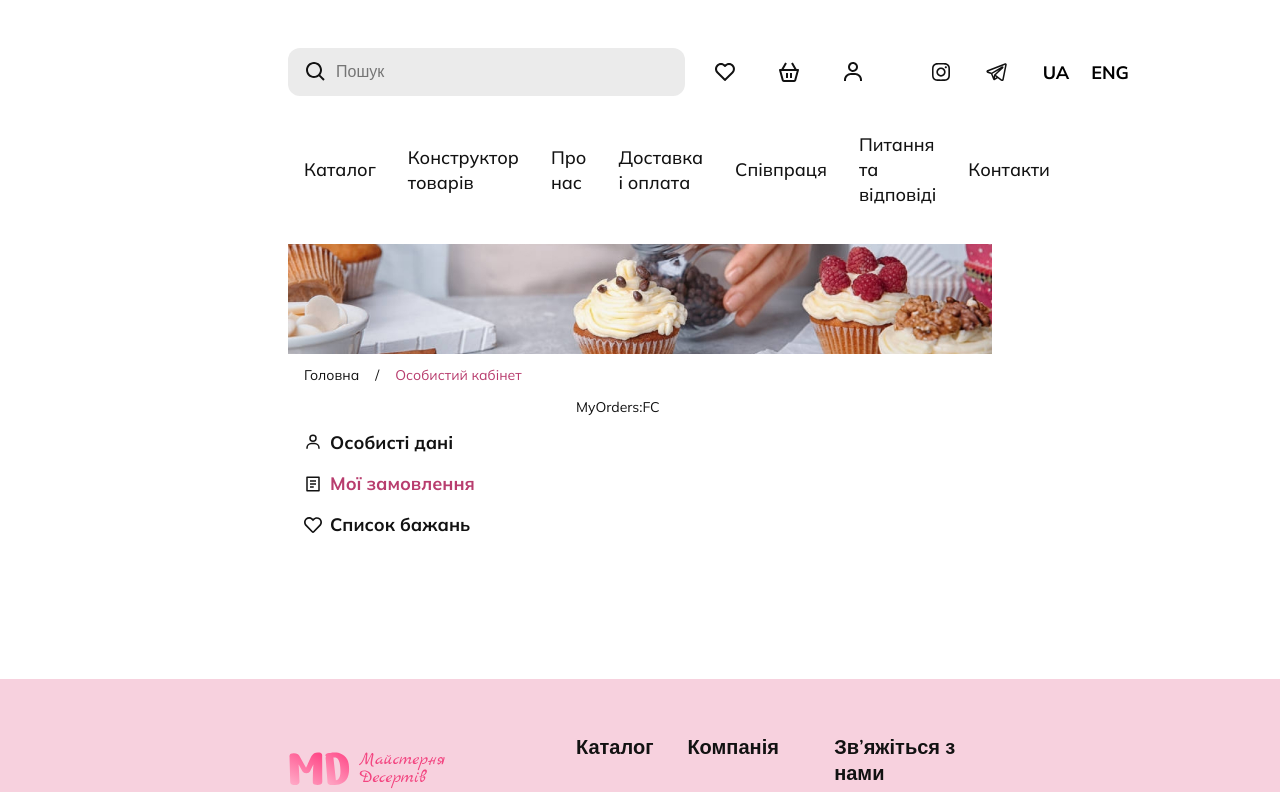
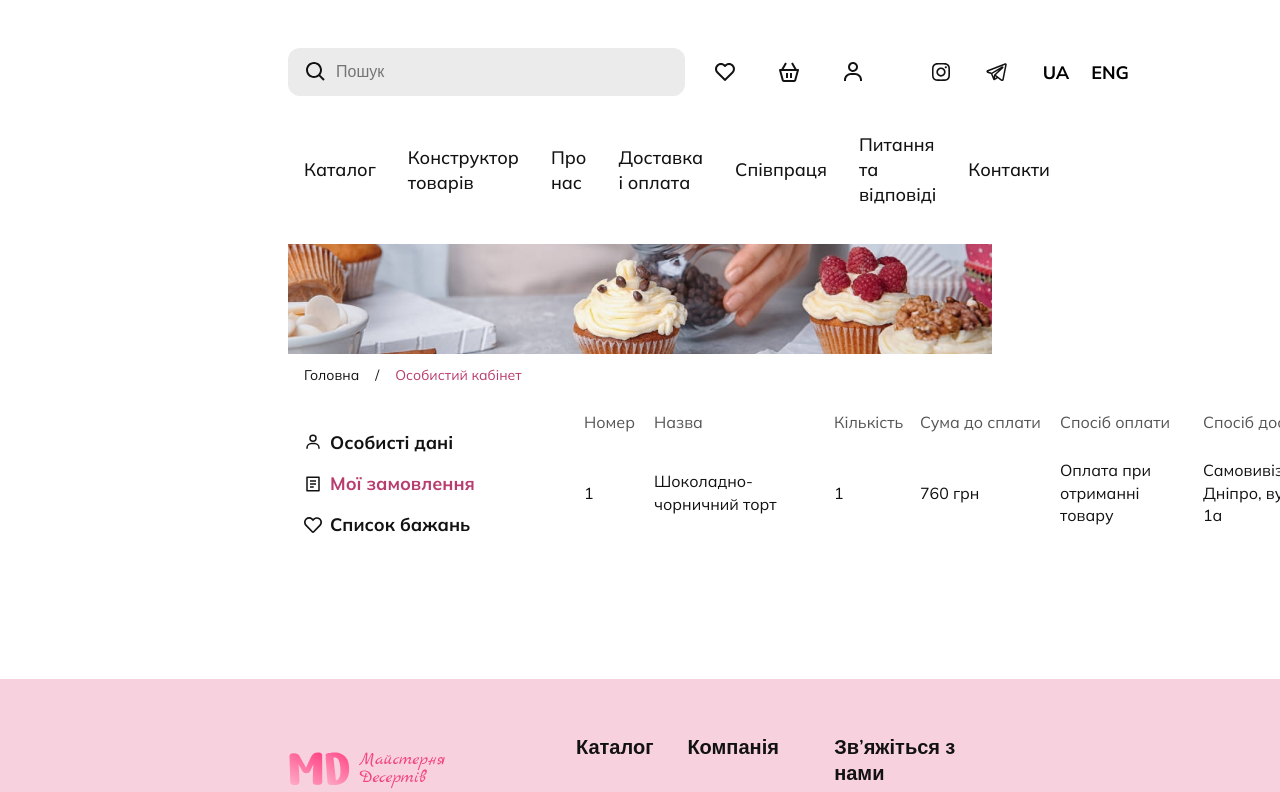
Before and after one commit to V21Tymchenko/dessertShop, a React (Vite) app: page /user/myOrders in a window 1280 px wide. Shown: the top 792 px of the page. Built offline with nearby package versions, Linux system fonts and the light colour scheme.

Commit message:
myOrders + wishList marckup is done

```diff
--- a/src/components/UserData/MyOrders/MyOdrders.styled.js
+++ b/src/components/UserData/MyOrders/MyOdrders.styled.js
@@ -1,78 +1,83 @@
 import styled from "styled-components";
-import RightArrow from "@/assets/images/popularCakes/right-arrow-alt.svg?react";
-import Basket from "@/assets/images/popularCakes/basket.svg?react";
-import { FaHeart } from "react-icons/fa";
 
-export const PopularList = styled.ul`
+export const HeaderTable = styled.div`
   display: flex;
-  margin-top: 41px;
-  gap: ${({ theme }) => theme.spacing(10)};
+  color: ${({ theme }) => theme.colors.inputText};
 `;
 
-export const PopularItem = styled.li`
-  display: flex;
-  flex-direction: column;
-  border-radius: ${({ theme }) => theme.spacing(2)};
-  width: 288px;
-  box-shadow: ${({ theme }) => theme.shadows.primary};
+export const NumRow = styled.p`
+  font-family: ${({ theme }) => theme.colors.secondary};
+  font-size: ${({ theme }) => theme.fontSizes.xs};
+  font-weight: ${({ theme }) => theme.fontWeights.regular};
+  color: inherit;
 
-  position: relative;
+  width: 70px;
+  padding: 13px 8px;
 `;
 
-export const FavoriteBtn = styled.button`
-  position: absolute;
-  background-color: ${({ theme }) => theme.colors.body};
-  width: 48px;
-  height: 48px;
-  border-radius: 12px;
-  display: flex;
-  justify-content: center;
-  align-items: center;
+export const NameRow = styled.p`
+  font-family: ${({ theme }) => theme.colors.secondary};
+  font-size: ${({ theme }) => theme.fontSizes.xs};
+  font-weight: ${({ theme }) => theme.fontWeights.regular};
+  color: inherit;
 
-  top: 16px;
-  right: 16px;
-
-  cursor: pointer;
+  width: 180px;
+  padding: 13px 8px;
 `;
 
-export const FavoriteIcon = styled(FaHeart)`
-  background-color: ${({ theme }) => theme.colors.body};
-  width: 24px;
-  height: 24px;
-  color: ${({ theme }) => theme.colors.active};
-  /* background-color: ${({ theme }) => theme.colors.active}; */
+export const QuantityRow = styled.p`
+  font-family: ${({ theme }) => theme.colors.secondary};
+  font-size: ${({ theme }) => theme.fontSizes.xs};
+  font-weight: ${({ theme }) => theme.fontWeights.regular};
+  color: inherit;
+
+  width: 86px;
+  padding: 13px 8px;
 `;
 
-export const CardsTextContainer = styled.div`
-  padding: ${({ theme }) => theme.spacing(6)} ${({ theme }) => theme.spacing(4)};
+export const SumRow = styled.p`
+  font-family: ${({ theme }) => theme.colors.secondary};
+  font-size: ${({ theme }) => theme.fontSizes.xs};
+  font-weight: ${({ theme }) => theme.fontWeights.regular};
+  color: inherit;
+
+  width: 140px;
+  padding: 13px 8px;
 `;
 
-export const PopularTitle = styled.h3`
+export const PMethodRow = styled.p`
+  font-family: ${({ theme }) => theme.colors.secondary};
   font-size: ${({ theme }) => theme.fontSizes.xs};
-  font-weight: ${({ theme }) => theme.fontWeights.semibold};
+  font-weight: ${({ theme }) => theme.fontWeights.regular};
+  color: inherit;
+
+  width: 143px;
+  padding: 13px 8px;
 `;
 
-export const PopularText = styled.p`
-  font-size: ${({ theme }) => theme.fontSizes.m};
-  font-weight: ${({ theme }) => theme.fontWeights.bold};
-  margin-top: ${({ theme }) => theme.spacing(2)};
+export const DeliveryRow = styled.p`
+  font-family: ${({ theme }) => theme.colors.secondary};
+  font-size: ${({ theme }) => theme.fontSizes.xs};
+  font-weight: ${({ theme }) => theme.fontWeights.regular};
+  color: inherit;
+
+  width: 180px;
+  padding: 13px 8px;
 `;
 
-export const ButtonsContainer = styled.div`
-  display: flex;
-  flex-direction: column;
-  gap: ${({ theme }) => theme.spacing(4)};
-  margin-top: ${({ theme }) => theme.spacing(6)};
+export const StatusFilter = styled.select`
+  font-family: ${({ theme }) => theme.colors.secondary};
+  font-size: ${({ theme }) => theme.fontSizes.xs};
+  font-weight: ${({ theme }) => theme.fontWeights.regular};
+  color: inherit;
+
+  width: 150px;
+  padding: 13px 8px;
 `;
 
-export const ArrowIcon = styled(RightArrow)`
-  width: ${({ theme }) => theme.spacing(6)};
-  height: ${({ theme }) => theme.spacing(6)};
-  margin-left: ${({ theme }) => theme.spacing(2)};
+export const OrderItem = styled.li`
+  color: ${({ theme }) => theme.colors.text};
+
+  display: flex;
+  align-items: center;
 `;
-
-export const BasketIcon = styled(Basket)`
-  width: ${({ theme }) => theme.spacing(6)};
-  height: ${({ theme }) => theme.spacing(6)};
-  margin-left: ${({ theme }) => theme.spacing(2)};
-`;
--- a/src/components/UserData/MyOrders/MyOrders.tsx
+++ b/src/components/UserData/MyOrders/MyOrders.tsx
@@ -1,9 +1,45 @@
-import React, { FC } from 'react'
+import { FC } from "react";
+import {
+  DeliveryRow,
+  HeaderTable,
+  NameRow,
+  NumRow,
+  OrderItem,
+  PMethodRow,
+  QuantityRow,
+  StatusFilter,
+  SumRow,
+} from "./MyOdrders.styled";
 
-const MyOrders:FC = () => {
+const MyOrders: FC = () => {
   return (
-    <div>MyOrders:FC</div>
-  )
-}
+    <div>
+      <HeaderTable>
+        <NumRow>Номер</NumRow>
+        <NameRow>Назва</NameRow>
+        <QuantityRow>Кількість</QuantityRow>
+        <SumRow>Сума до сплати</SumRow>
+        <PMethodRow>Спосіб оплати</PMethodRow>
+        <DeliveryRow>Спосіб доставки</DeliveryRow>
+        <StatusFilter name="" id="">
+          <option value="">Всі</option>
+          <option value="">В обробці</option>
+          <option value="">Доставлено</option>
+        </StatusFilter>
+      </HeaderTable>
+      <ul>
+        <OrderItem>
+          <NumRow>1</NumRow>
+          <NameRow>Шоколадно-чорничний торт</NameRow>
+          <QuantityRow>1</QuantityRow>
+          <SumRow>760 грн</SumRow>
+          <PMethodRow>Оплата при отриманні товару</PMethodRow>
+          <DeliveryRow>Самовивіз, м. Дніпро, вул. Кірова 1а</DeliveryRow>
+          <span>В обробці</span>
+        </OrderItem>
+      </ul>
+    </div>
+  );
+};
 
-export default MyOrders
+export default MyOrders;
--- a/src/components/UserData/WishList/WishList.styled.js
+++ b/src/components/UserData/WishList/WishList.styled.js
@@ -0,0 +1,78 @@
+import styled from "styled-components";
+import RightArrow from "@/assets/images/popularCakes/right-arrow-alt.svg?react";
+import Basket from "@/assets/images/popularCakes/basket.svg?react";
+import { FaHeart } from "react-icons/fa";
+
+export const PopularList = styled.ul`
+  display: flex;
+  margin-top: 41px;
+  gap: ${({ theme }) => theme.spacing(10)};
+`;
+
+export const PopularItem = styled.li`
+  display: flex;
+  flex-direction: column;
+  border-radius: ${({ theme }) => theme.spacing(2)};
+  width: 288px;
+  box-shadow: ${({ theme }) => theme.shadows.primary};
+
+  position: relative;
+`;
+
+export const FavoriteBtn = styled.button`
+  position: absolute;
+  background-color: ${({ theme }) => theme.colors.body};
+  width: 48px;
+  height: 48px;
+  border-radius: 12px;
+  display: flex;
+  justify-content: center;
+  align-items: center;
+
+  top: 16px;
+  right: 16px;
+
+  cursor: pointer;
+`;
+
+export const FavoriteIcon = styled(FaHeart)`
+  background-color: ${({ theme }) => theme.colors.body};
+  width: 24px;
+  height: 24px;
+  color: ${({ theme }) => theme.colors.active};
+  /* background-color: ${({ theme }) => theme.colors.active}; */
+`;
+
+export const CardsTextContainer = styled.div`
+  padding: ${({ theme }) => theme.spacing(6)} ${({ theme }) => theme.spacing(4)};
+`;
+
+export const PopularTitle = styled.h3`
+  font-size: ${({ theme }) => theme.fontSizes.xs};
+  font-weight: ${({ theme }) => theme.fontWeights.semibold};
+`;
+
+export const PopularText = styled.p`
+  font-size: ${({ theme }) => theme.fontSizes.m};
+  font-weight: ${({ theme }) => theme.fontWeights.bold};
+  margin-top: ${({ theme }) => theme.spacing(2)};
+`;
+
+export const ButtonsContainer = styled.div`
+  display: flex;
+  flex-direction: column;
+  gap: ${({ theme }) => theme.spacing(4)};
+  margin-top: ${({ theme }) => theme.spacing(6)};
+`;
+
+export const ArrowIcon = styled(RightArrow)`
+  width: ${({ theme }) => theme.spacing(6)};
+  height: ${({ theme }) => theme.spacing(6)};
+  margin-left: ${({ theme }) => theme.spacing(2)};
+`;
+
+export const BasketIcon = styled(Basket)`
+  width: ${({ theme }) => theme.spacing(6)};
+  height: ${({ theme }) => theme.spacing(6)};
+  margin-left: ${({ theme }) => theme.spacing(2)};
+`;
--- a/src/components/UserData/WishList/WishList.tsx
+++ b/src/components/UserData/WishList/WishList.tsx
@@ -1,7 +1,6 @@
 import { FC, useState } from "react";
 import Button from "@/components/Button/Button";
 import ModalBasket from "../../ModalWindows/ModalBasket/ModalBasket";
-
 
 import img from "@/assets/delete/фото.jpg";
 import {
@@ -15,7 +14,7 @@ import {
   PopularList,
   PopularText,
   PopularTitle,
-} from "../MyOrders/MyOdrders.styled";
+} from "../WishList/WishList.styled";
 
 const WishList: FC = () => {
   const [isBasketOpen, setIsBasketOpen] = useState(false);
```
